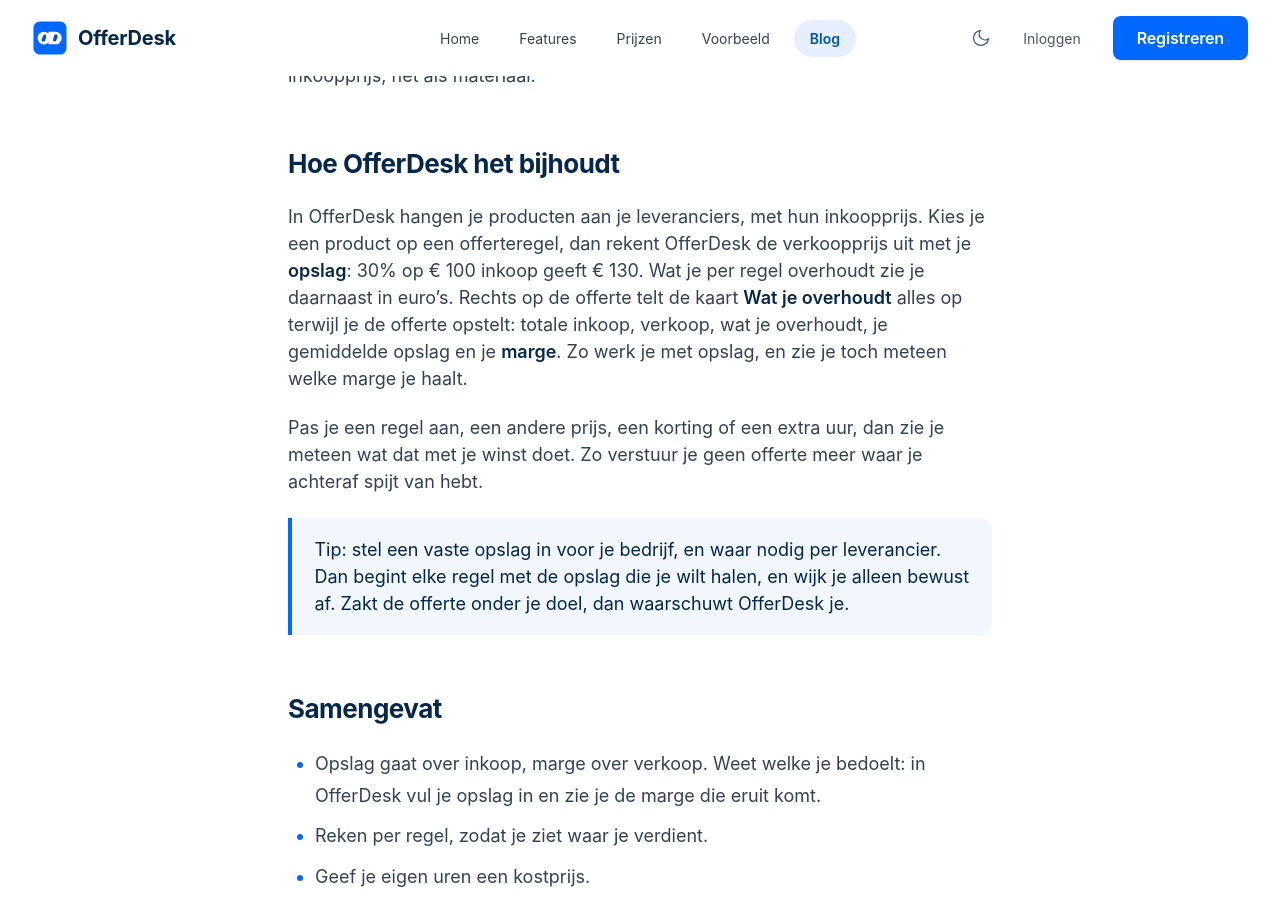
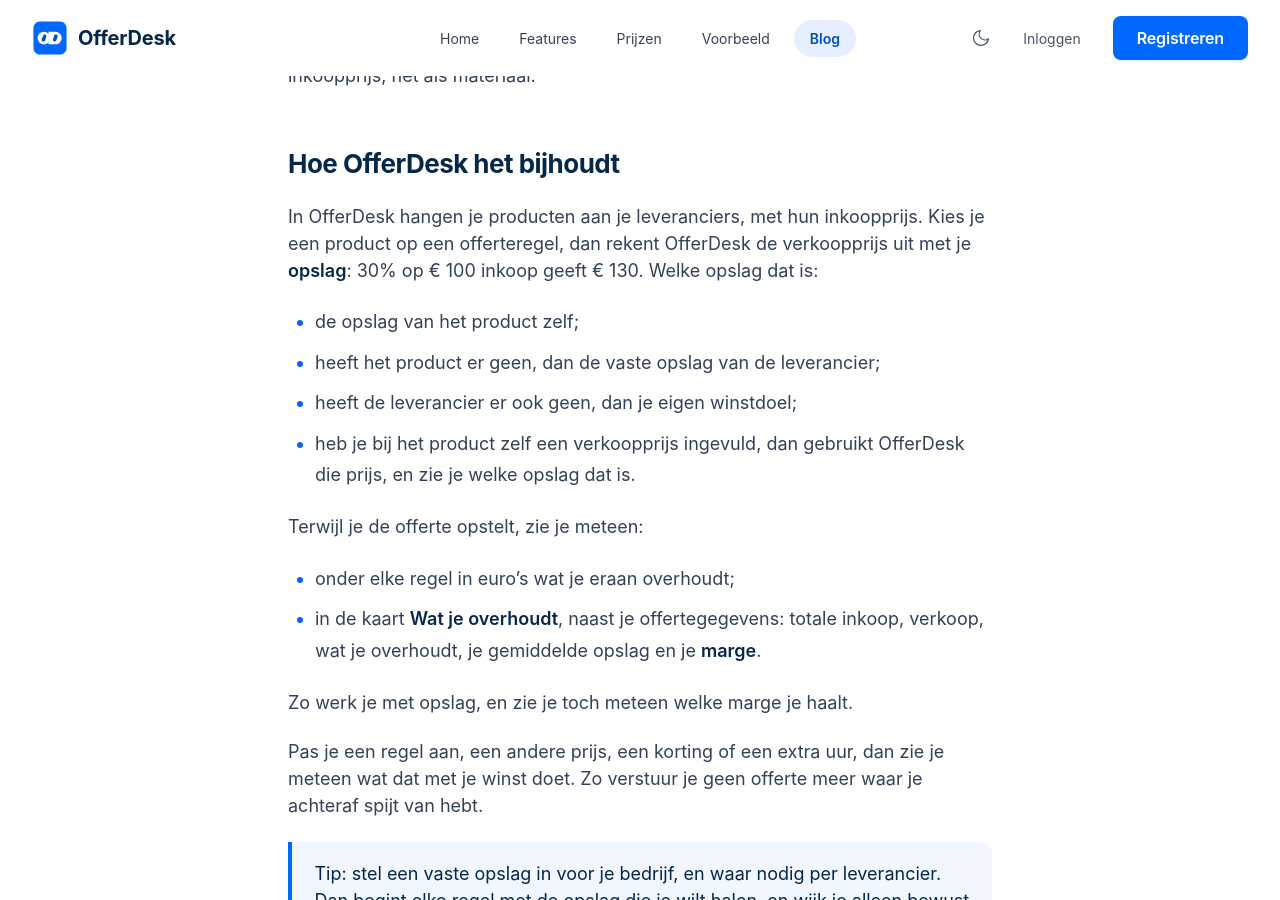
Before and after one commit to FlinkSoftware/offerdesk.github.io, a Jekyll site: the page built from docs/_posts/2026-10-16-marge-berekenen-op-een-offerte.md, in a window 1280 px wide and 900 px high, scrolled down 2789 px. Built offline with Jekyll 4.4.1, drawn with Linux system fonts in a browser that asks for light colours; some web fonts are replaced.

Commit message:
Consisten naming of definitions

```diff
--- a/docs/_posts/2026-10-16-marge-berekenen-op-een-offerte.md
+++ b/docs/_posts/2026-10-16-marge-berekenen-op-een-offerte.md
@@ -45,7 +45,19 @@
 
 ## Hoe OfferDesk het bijhoudt
 
-In OfferDesk hangen je producten aan je leveranciers, met hun inkoopprijs. Kies je een product op een offerteregel, dan rekent OfferDesk de verkoopprijs uit met je **opslag**: 30% op € 100 inkoop geeft € 130. Wat je per regel overhoudt zie je daarnaast in euro's. Rechts op de offerte telt de kaart **Wat je overhoudt** alles op terwijl je de offerte opstelt: totale inkoop, verkoop, wat je overhoudt, je gemiddelde opslag en je **marge**. Zo werk je met opslag, en zie je toch meteen welke marge je haalt.
+In OfferDesk hangen je producten aan je leveranciers, met hun inkoopprijs. Kies je een product op een offerteregel, dan rekent OfferDesk de verkoopprijs uit met je **opslag**: 30% op € 100 inkoop geeft € 130. Welke opslag dat is:
+
+- de opslag van het product zelf;
+- heeft het product er geen, dan de vaste opslag van de leverancier;
+- heeft de leverancier er ook geen, dan je eigen winstdoel;
+- heb je bij het product zelf een verkoopprijs ingevuld, dan gebruikt OfferDesk die prijs, en zie je welke opslag dat is.
+
+Terwijl je de offerte opstelt, zie je meteen:
+
+- onder elke regel in euro's wat je eraan overhoudt;
+- in de kaart **Wat je overhoudt**, naast je offertegegevens: totale inkoop, verkoop, wat je overhoudt, je gemiddelde opslag en je **marge**.
+
+Zo werk je met opslag, en zie je toch meteen welke marge je haalt.
 
 Pas je een regel aan, een andere prijs, een korting of een extra uur, dan zie je meteen wat dat met je winst doet. Zo verstuur je geen offerte meer waar je achteraf spijt van hebt.
 
```
